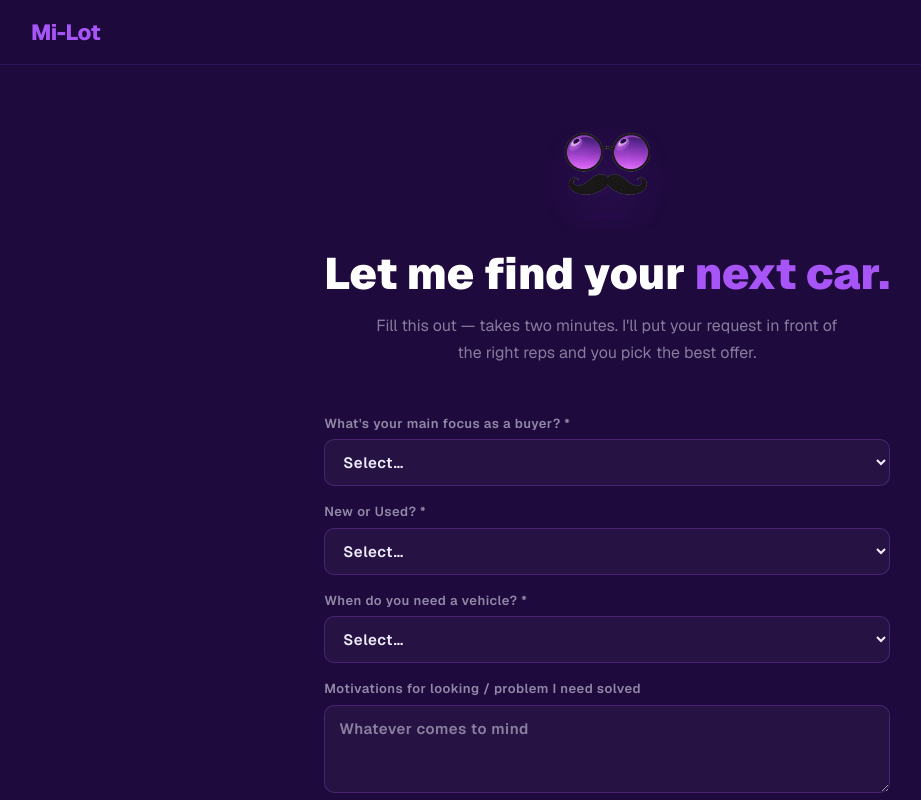
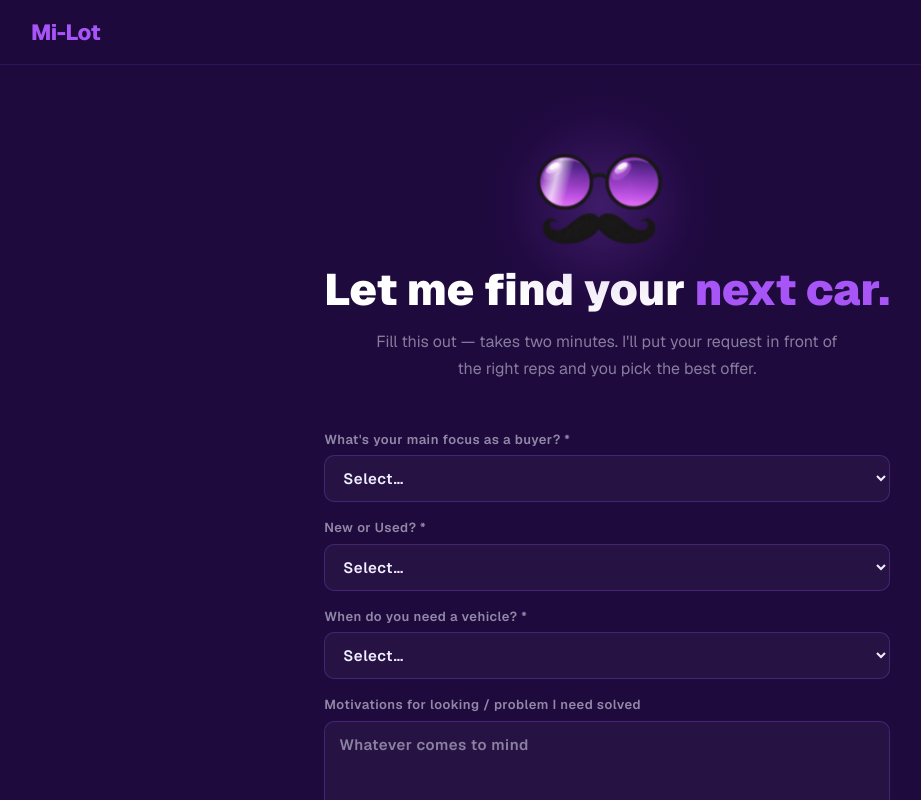
Before and after one commit to TantillaGodzilla/mi-lot-site, a Next.js app: page /get-started in a window 1280 px wide. Shown: the top 800 px of the page, without its empty margins (33-954 px from the left). Built offline with nearby package versions, Linux system fonts and the light colour scheme; a web font is replaced by a local one.

Commit message:
Polish Mi-Lot site and prep for launch

```diff
--- /dev/null
+++ b/app/components/GetStartedMiloEditor.tsx
@@ -0,0 +1,58 @@
+"use client"
+
+import MiloSprite from "./MiloSprite"
+
+const FRAME_WIDTH = 156
+const FRAME_HEIGHT = 116
+const BASE_OFFSET_X = -240
+const BASE_OFFSET_Y = -164
+const DEFAULT_SPRITE_NUDGE_X = -5
+const DEFAULT_SPRITE_NUDGE_Y = 9
+
+export default function GetStartedMiloEditor() {
+  return (
+    <div style={{ marginBottom: 20 }}>
+      <div
+        style={{
+          width: FRAME_WIDTH,
+          height: FRAME_HEIGHT,
+          margin: "0 auto",
+          position: "relative",
+        }}
+      >
+        <div
+          style={{
+            position: "absolute",
+            left: "50%",
+            top: "50%",
+            width: 250,
+            height: 250,
+            transform: "translate(calc(-50% - 6px), -43%)",
+            borderRadius: "50%",
+            background:
+              "radial-gradient(circle, rgba(168,85,247,0.24) 0%, rgba(123,47,190,0.14) 34%, rgba(80,10,160,0.06) 52%, rgba(80,10,160,0) 72%)",
+            pointerEvents: "none",
+            zIndex: 0,
+          }}
+        />
+
+        <div
+          style={{
+            position: "absolute",
+            inset: 0,
+            zIndex: 1,
+            transform: `translate(${DEFAULT_SPRITE_NUDGE_X}px, ${DEFAULT_SPRITE_NUDGE_Y}px)`,
+          }}
+        >
+          <MiloSprite
+            width={FRAME_WIDTH}
+            height={FRAME_HEIGHT}
+            scale={0.62}
+            offsetX={BASE_OFFSET_X}
+            offsetY={BASE_OFFSET_Y}
+          />
+        </div>
+      </div>
+    </div>
+  )
+}
--- a/app/components/HeroCanvas.tsx
+++ b/app/components/HeroCanvas.tsx
@@ -1,13 +1,6 @@
 "use client"
 
-import { useState } from "react"
-
-const POOL = [2, 3, 4, 5, 6]
-
-function pickRandom(exclude: number) {
-  const options = POOL.filter(n => n !== exclude)
-  return options[Math.floor(Math.random() * options.length)]
-}
+import MiloSprite from "./MiloSprite"
 
 const MILO_SCALE = 0.93
 const GLOW_SIZE  = 1065
@@ -18,8 +11,6 @@ const CROP_OFFSET_X = -(720 - CROP_W) / 2  // -190
 const CROP_OFFSET_Y = -150                   // start at y=150, end at y=390
 
 export default function HeroCanvas() {
-  const [num, setNum] = useState(() => POOL[Math.floor(Math.random() * POOL.length)])
-
   const miloW = Math.round(CROP_W * MILO_SCALE)
   const miloH = Math.round(CROP_H * MILO_SCALE)
 
@@ -39,34 +30,14 @@ export default function HeroCanvas() {
       }} />
 
       {/* Milo */}
-      <div
-        onClick={() => setNum(n => pickRandom(n))}
-        style={{
-          position: "relative",
-          zIndex: 1,
-          margin: "8px 0 16px",
-          width: miloW,
-          height: miloH,
-          overflow: "hidden",
-          cursor: "pointer",
-        }}
-      >
-        <iframe
-          key={num}
-          src={`/milo-${num}.html`}
-          style={{
-            position: "absolute",
-            width: 720,
-            height: 600,
-            border: "none",
-            background: "transparent",
-            pointerEvents: "none",
-            transform: `scale(${MILO_SCALE})`,
-            transformOrigin: "top left",
-            left: CROP_OFFSET_X * MILO_SCALE,
-            top: CROP_OFFSET_Y * MILO_SCALE,
-          }}
-          title="Milo"
+      <div style={{ position: "relative", zIndex: 1, margin: "8px 0 16px" }}>
+        <MiloSprite
+          width={miloW}
+          height={miloH}
+          scale={MILO_SCALE}
+          offsetX={CROP_OFFSET_X}
+          offsetY={CROP_OFFSET_Y}
+          clickable
         />
       </div>
     </>
--- a/app/components/LeadForm.tsx
+++ b/app/components/LeadForm.tsx
@@ -9,7 +9,6 @@ interface LeadFormData {
   timeline: string
   new_or_used: string
   motivations: string
-  quick_request: string
   // More Specific Needs
   body_style: string[]
   seats: string[]
@@ -50,7 +49,7 @@ interface LeadFormData {
 
 const EMPTY: LeadFormData = {
   buyer_focus: "", timeline: "", new_or_used: "",
-  motivations: "", quick_request: "",
+  motivations: "",
   body_style: [], seats: [], fuel_type: [],
   makes: [], models: [], year_from: "", year_to: "",
   specifics: "", must_have: "", preferred: "",
@@ -785,16 +784,6 @@ export default function LeadForm() {
             <p style={{ fontSize: 13, color: "rgba(240,238,255,0.4)", margin: 0, lineHeight: 1.6 }}>
               Describe what you want in a sentence or two — or use the fields below. No need to do both.
             </p>
-            <label style={labelStyle}>
-              Just describe what you want
-              <textarea
-                value={form.quick_request}
-                onChange={set("quick_request")}
-                placeholder="e.g., 2022–2024 Honda CR-V, used, under $28k, financed — sunroof preferred"
-                style={textareaStyle}
-              />
-            </label>
-
             <div style={{ borderTop: "1px solid rgba(168,85,247,0.12)", margin: "4px 0" }} />
 
             <div style={fieldGroupStyle}>
--- a/app/components/MiloSelector.tsx
+++ b/app/components/MiloSelector.tsx
@@ -1,28 +1,11 @@
 "use client"
 
-import { useState } from "react"
-
-const POOL = [2, 3, 4, 5, 6]
-
-function pickRandom(exclude: number) {
-  const options = POOL.filter(n => n !== exclude)
-  return options[Math.floor(Math.random() * options.length)]
-}
+import MiloSprite from "./MiloSprite"
 
 export default function MiloSelector() {
-  const [num, setNum] = useState(() => POOL[Math.floor(Math.random() * POOL.length)])
-
   return (
-    <div
-      onClick={() => setNum(n => pickRandom(n))}
-      style={{ width: 360, height: 300, cursor: "pointer", margin: "0 auto", overflow: "hidden" }}
-    >
-      <iframe
-        key={num}
-        src={`/milo-${num}.html`}
-        style={{ width: 720, height: 600, border: "none", background: "transparent", pointerEvents: "none", transform: "scale(0.5)", transformOrigin: "top left" }}
-        title="Milo"
-      />
+    <div style={{ margin: "0 auto", width: 360, height: 300 }}>
+      <MiloSprite width={360} height={300} scale={0.5} clickable />
     </div>
   )
 }
--- /dev/null
+++ b/app/components/MiloSprite.tsx
@@ -0,0 +1,67 @@
+"use client"
+
+import { useState } from "react"
+
+const POOL = [2, 3, 4, 5, 6]
+
+function randomFromPool(exclude?: number) {
+  const options = exclude ? POOL.filter((n) => n !== exclude) : POOL
+  return options[Math.floor(Math.random() * options.length)]
+}
+
+type MiloSpriteProps = {
+  width: number
+  height: number
+  frameWidth?: number
+  frameHeight?: number
+  scale?: number
+  offsetX?: number
+  offsetY?: number
+  clickable?: boolean
+  title?: string
+}
+
+export default function MiloSprite({
+  width,
+  height,
+  frameWidth = 720,
+  frameHeight = 600,
+  scale = 1,
+  offsetX = 0,
+  offsetY = 0,
+  clickable = false,
+  title = "Milo",
+}: MiloSpriteProps) {
+  const [num, setNum] = useState(() => randomFromPool())
+
+  return (
+    <div
+      onClick={clickable ? () => setNum((current) => randomFromPool(current)) : undefined}
+      style={{
+        position: "relative",
+        width,
+        height,
+        overflow: "hidden",
+        cursor: clickable ? "pointer" : "default",
+      }}
+    >
+      <iframe
+        key={num}
+        src={`/milo-${num}.html`}
+        style={{
+          position: "absolute",
+          width: frameWidth,
+          height: frameHeight,
+          border: "none",
+          background: "transparent",
+          pointerEvents: "none",
+          transform: `scale(${scale})`,
+          transformOrigin: "top left",
+          left: offsetX * scale,
+          top: offsetY * scale,
+        }}
+        title={title}
+      />
+    </div>
+  )
+}
--- a/app/get-started/page.tsx
+++ b/app/get-started/page.tsx
@@ -1,5 +1,6 @@
 import Link from "next/link"
 import LeadForm from "../components/LeadForm"
+import GetStartedMiloEditor from "../components/GetStartedMiloEditor"
 
 export const metadata = {
   title: "Find My Car — Mi-Lot",
@@ -37,14 +38,7 @@ export default function GetStarted() {
       }}>
         {/* Header */}
         <div style={{ textAlign: "center", marginBottom: 48 }}>
-          {/* Milo */}
-          <div style={{ width: 120, height: 100, margin: "0 auto 20px" }}>
-            <iframe
-              src="/milo.html"
-              style={{ width: "100%", height: "100%", border: "none", background: "transparent" }}
-              title="Milo"
-            />
-          </div>
+          <GetStartedMiloEditor />
 
           <h1 style={{
             fontSize: "clamp(28px, 5vw, 44px)", fontWeight: 900,
--- a/app/page.tsx
+++ b/app/page.tsx
@@ -59,8 +59,8 @@ function Hero() {
 
       {/* sub-headline */}
       <h2 style={{ fontSize: "clamp(28px, 4.5vw, 56px)", fontWeight: 800, lineHeight: 1.15, maxWidth: 760, marginBottom: 20, position: "relative", zIndex: 1 }}>
-        <span style={{ color: "#fff" }}>Why go to dealers </span>
-        <span style={{ color: "var(--purple-light)" }}>when the dealers can come to you?</span>
+        <span style={{ color: "#fff", display: "block" }}>Why go to dealers</span>
+        <span style={{ color: "var(--purple-light)", display: "block" }}>when the dealers can come to you?</span>
       </h2>
 
       {/* body */}
@@ -149,8 +149,11 @@ function Quote() {
   return (
     <section style={{ padding: "60px 24px 80px", maxWidth: 800, margin: "0 auto", textAlign: "center" }}>
       <p style={{ fontSize: "clamp(20px, 3vw, 28px)", fontWeight: 700, lineHeight: 1.5, color: "#fff", marginBottom: 16 }}>
-        &ldquo;How do you trust a car salesman? You don&apos;t.{" "}
-        <span style={{ color: "var(--purple-light)" }}>That&apos;s why I&apos;m here.&rdquo;</span>
+        <span style={{ display: "block" }}>&ldquo;How do you trust a car salesman?</span>
+        <span style={{ display: "block" }}>
+          You don&apos;t.{" "}
+          <span style={{ color: "var(--purple-light)" }}>That&apos;s why I&apos;m here.&rdquo;</span>
+        </span>
       </p>
       <p style={{ fontSize: 13, color: "rgba(240,238,255,0.35)" }}>
         — Milo, your guy on the inside
--- a/public/canvas-data.json
+++ b/public/canvas-data.json
@@ -31,7 +31,7 @@
     "y": 157.16535433070868,
     "w": 317.79527559055117,
     "h": 258.8451443569554,
-    "content": "/milo.html",
+    "content": "/milo-random.html",
     "cls": "",
     "isIframe": true
   },
@@ -50,7 +50,7 @@
     "y": 472.3622047244094,
     "w": 800,
     "h": 145,
-    "content": "When The Dealers Can \nCome To You?",
+    "content": "When The Dealers Can Come\nTo You?",
     "cls": "text-5xl font-extrabold text-center",
     "sty": {
       "color": "var(--purple-light)"
--- /dev/null
+++ b/public/milo-random.html
@@ -0,0 +1,34 @@
+<!doctype html>
+<html lang="en">
+<head>
+  <meta charset="utf-8" />
+  <meta name="viewport" content="width=device-width, initial-scale=1" />
+  <title>Milo</title>
+  <style>
+    html, body {
+      margin: 0;
+      width: 100%;
+      height: 100%;
+      overflow: hidden;
+      background: transparent;
+    }
+
+    iframe {
+      width: 100%;
+      height: 100%;
+      border: 0;
+      background: transparent;
+    }
+  </style>
+</head>
+<body>
+  <iframe id="milo-frame" title="Milo"></iframe>
+  <script>
+    (function () {
+      var pool = [2, 3, 4, 5, 6];
+      var pick = pool[Math.floor(Math.random() * pool.length)];
+      document.getElementById("milo-frame").src = "/milo-" + pick + ".html";
+    })();
+  </script>
+</body>
+</html>
```
